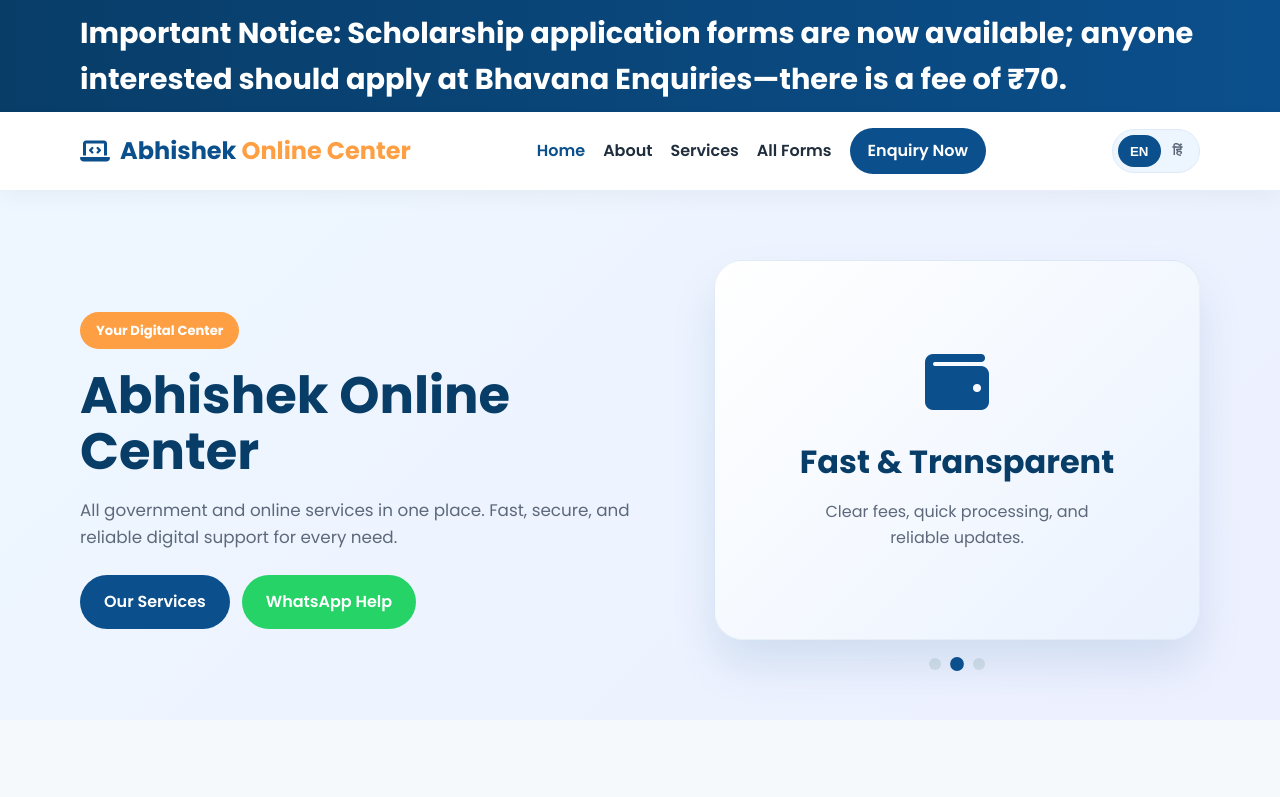
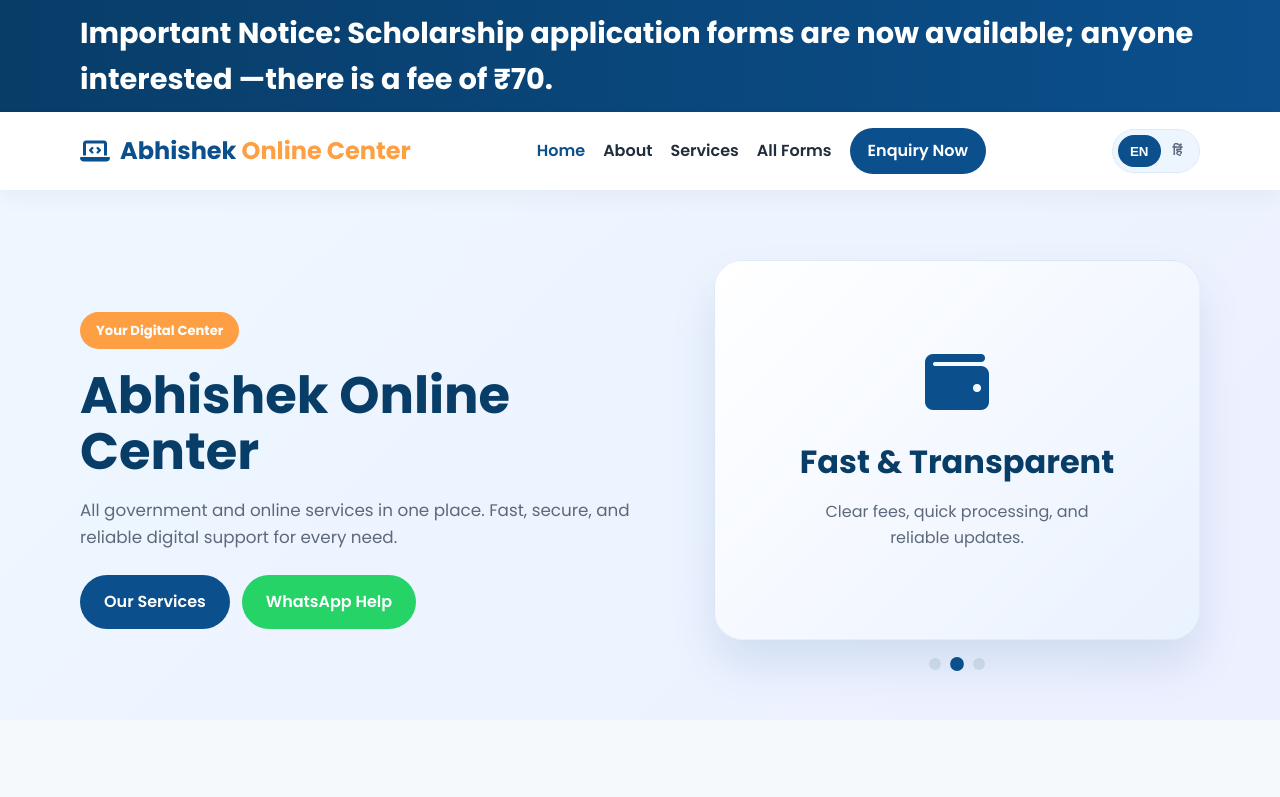
Before and after one commit to AbhiCodes5566/Abhishek-CSC-Center, a plain HTML site: page index.html in a window 1280 px wide. Shown: the top 797 px of the page. Drawn offline with Linux system fonts and the light colour scheme.

Commit message:
Update index.html

```diff
--- a/index.html
+++ b/index.html
@@ -16,7 +16,7 @@
         <div class="container topbar-inner">
             <!-- <span><i class="fa-solid fa-phone"></i> <strong>WhatsApp:</strong> +91 8585989137</span>
             <span><i class="fa-solid fa-envelope"></i> abhishek17sep2006@gmail.com</span> -->
-            <h1>Important Notice: Scholarship application forms are now available; anyone interested should apply at Bhavana Enquiries—there is a fee of ₹70.</h1>
+            <h1>Important Notice: Scholarship application forms are now available; anyone interested —there is a fee of ₹70.</h1>
         </div>
     </div>
 
```
